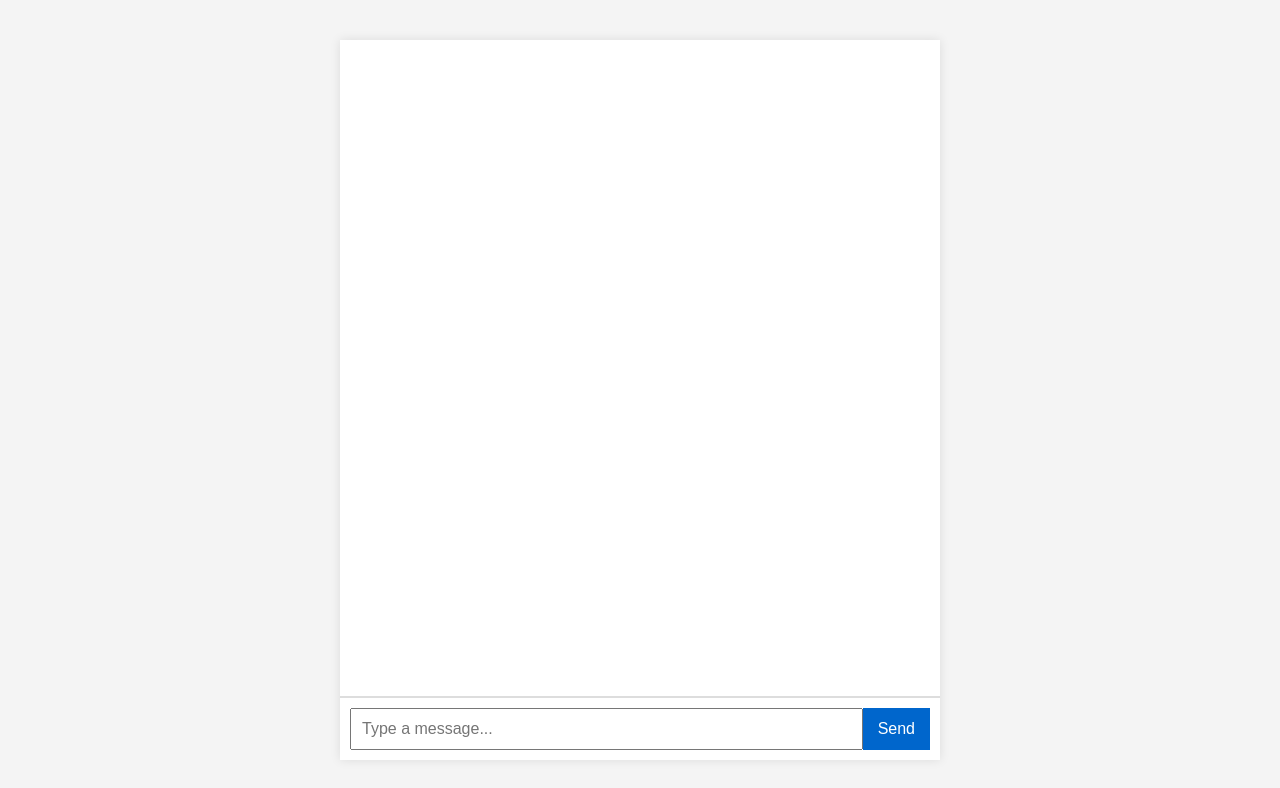
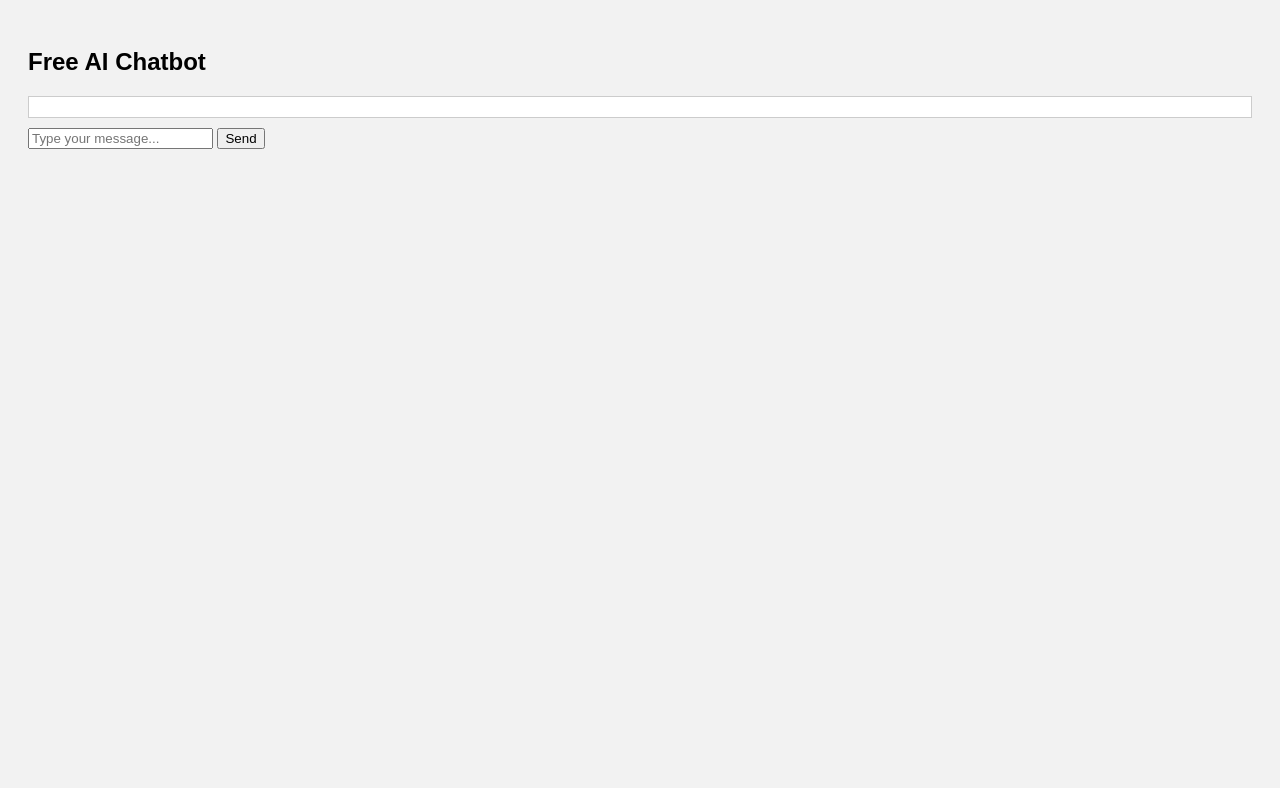
Before and after one commit to reesolsen/Nebula-Assist, a plain HTML site: page index.html in a window 1280 px wide. Drawn offline with Linux system fonts and the light colour scheme.

Commit message:
Update index.html

```diff
--- a/index.html
+++ b/index.html
@@ -3,23 +3,23 @@
 <head>
   <meta charset="UTF-8" />
   <meta name="viewport" content="width=device-width, initial-scale=1.0"/>
-  <title>AI Chatbot</title>
-  <link rel="stylesheet" href="style.css" />
+  <title>Free AI Chatbot</title>
+  <style>
+    body { font-family: sans-serif; padding: 20px; background: #f2f2f2; }
+    #chat-box { max-height: 400px; overflow-y: auto; padding: 10px; background: #fff; border: 1px solid #ccc; margin-bottom: 10px; }
+    .message { padding: 5px; margin-bottom: 5px; }
+    .user { text-align: right; font-weight: bold; }
+    .bot { text-align: left; color: #333; }
+  </style>
 </head>
 <body>
-  <div class="chat-container">
-    <div id="chat-box" class="chat-box"></div>
-    <form id="chat-form">
-      <input
-        type="text"
-        id="user-input"
-        placeholder="Type a message..."
-        autocomplete="off"
-        required
-      />
-      <button type="submit">Send</button>
-    </form>
-  </div>
+  <h2>Free AI Chatbot</h2>
+  <div id="chat-box"></div>
+  <form id="chat-form">
+    <input type="text" id="user-input" placeholder="Type your message..." required />
+    <button type="submit">Send</button>
+  </form>
+
   <script src="script.js"></script>
 </body>
 </html>
```
